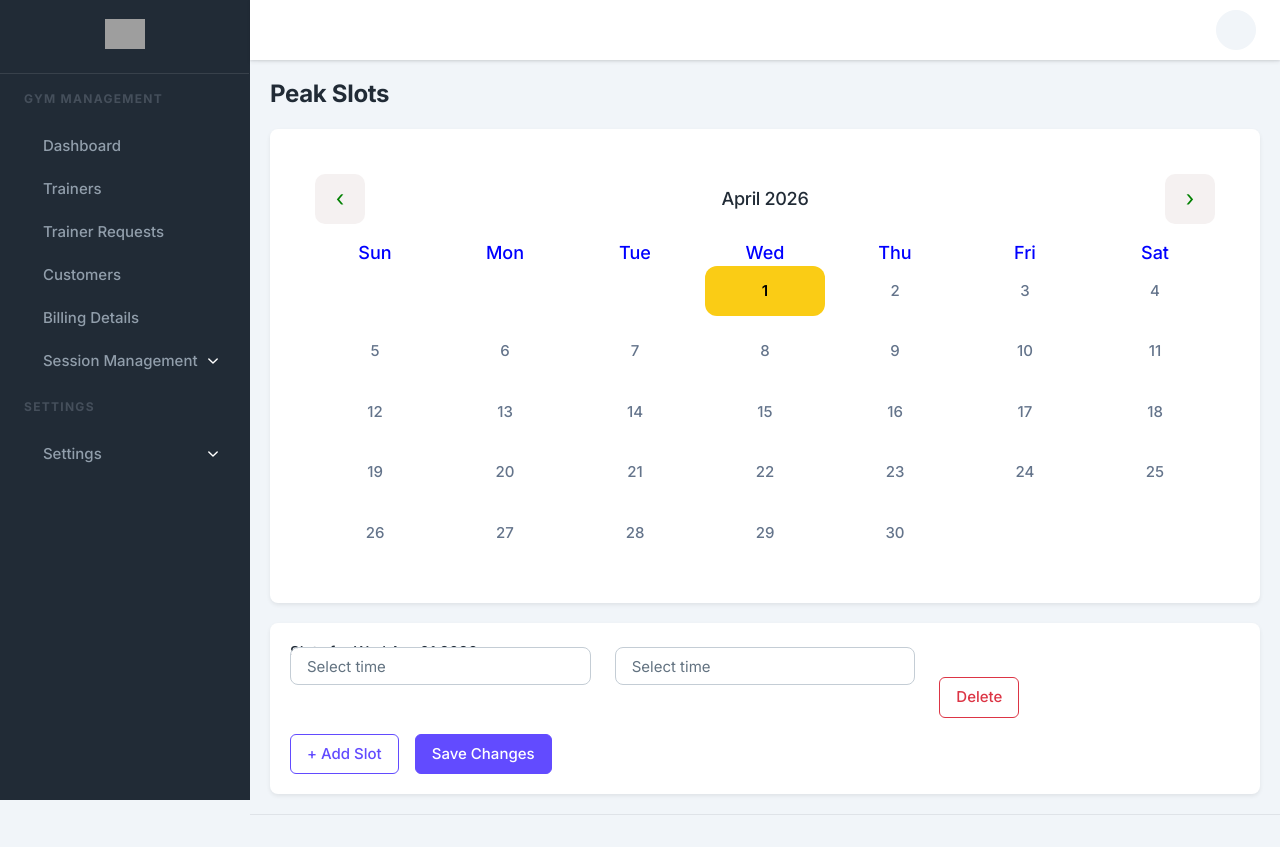
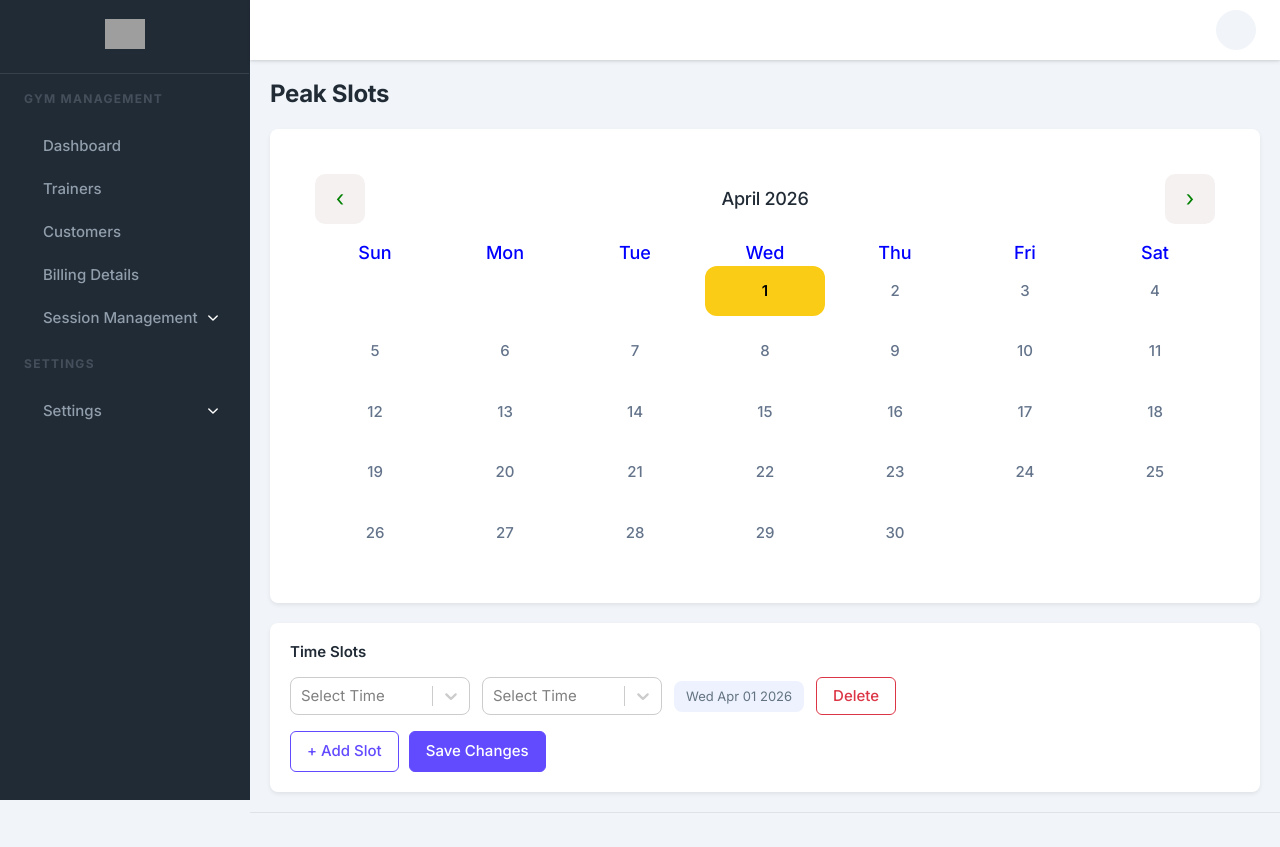
Before and after one commit to prafullvyas272/Fitness-admin-frontend, a Next.js app: page /availability-slots in a window 1280 px wide. Both pictures are taken after a click on the button "+ Add Slot". Built offline with nearby package versions, Linux system fonts and the light colour scheme; grey boxes are pictures that could not be loaded; a web font is replaced by a local one.

Commit message:
updated pages

```diff
--- a/package.json
+++ b/package.json
@@ -16,9 +16,11 @@
     "bootstrap": "^5.2.3",
     "eslint": "8.37.0",
     "eslint-config-next": "13.2.4",
+    "moment": "^2.30.1",
     "next": "13.2.4",
     "next-seo": "^5.15.0",
     "prism-react-renderer": "^1.3.5",
+    "rc-time-picker": "^3.7.3",
     "react": "18.2.0",
     "react-apexcharts": "^1.4.0",
     "react-bootstrap": "^2.7.2",
@@ -32,6 +34,7 @@
     "react-icons": "^5.5.0",
     "react-redux": "^9.2.0",
     "react-responsive": "^9.0.2",
+    "react-select": "^5.10.2",
     "sass": "^1.60.0",
     "sass-loader": "^13.2.2",
     "simplebar": "^6.2.4",
--- a/pages/availability-slots/index.js
+++ b/pages/availability-slots/index.js
@@ -1,7 +1,9 @@
 import { useState, useEffect } from "react";
-import { Card, Button, Row, Col, Form } from "react-bootstrap";
+import { Card, Button, Form } from "react-bootstrap";
 import DatePicker from "react-datepicker";
 import "react-datepicker/dist/react-datepicker.css";
+import Select from "react-select";
+import moment from "moment";
 
 export default function AvailabilitySlots() {
 
@@ -23,6 +25,43 @@ const [token, setToken] = useState(null);
     const m = String(date.getMonth() + 1).padStart(2, "0");
     const d = String(date.getDate()).padStart(2, "0");
     return `${y}-${m}-${d}`;
+  };
+
+  const addMinutesToTime = (time, minutesToAdd) => {
+    if (!time) return "";
+
+    return moment(time, "h:mm A")
+      .add(minutesToAdd, "minutes")
+      .format("h:mm A");
+  };
+
+  const generateTimeOptions = () => {
+    const times = [];
+    const start = 9 * 60;
+    const end = 21 * 60;
+
+    for (let i = start; i <= end; i += 15) {
+      const hours = Math.floor(i / 60);
+      const minutes = i % 60;
+
+      const ampm = hours >= 12 ? "PM" : "AM";
+      const formattedHour = hours % 12 || 12;
+
+      const label = `${formattedHour}:${minutes
+        .toString()
+        .padStart(2, "0")} ${ampm}`;
+
+      times.push({ value: label, label });
+    }
+
+    return times;
+  };
+
+  const timeOptions = generateTimeOptions();
+
+  const toTwentyFourHourTime = (time) => {
+    if (!time) return "";
+    return moment(time, "h:mm A").format("HH:mm");
   };
 
   /* ================= MONTH NAV ================= */
@@ -131,12 +170,8 @@ useEffect(() => {
       const loadedSlots =
         data?.data?.slots?.map((slot) => ({
           id: slot.id,
-          startTime: new Date(slot.startTime)
-            .toISOString()
-            .substring(11, 16),
-          endTime: new Date(slot.endTime)
-            .toISOString()
-            .substring(11, 16),
+          startTime: moment(slot.startTime).format("h:mm A"),
+          endTime: moment(slot.endTime).format("h:mm A"),
         })) || [];
 
       setSlots(loadedSlots);
@@ -162,6 +197,21 @@ useEffect(() => {
     const updated = [...slots];
     updated[index][field] = value;
     setSlots(updated);
+  };
+
+  const updateStartTimeWithAutoEnd = (index, value) => {
+    const updated = [...slots];
+    updated[index].startTime = value;
+    updated[index].endTime = addMinutesToTime(value, 45);
+    setSlots(updated);
+  };
+
+  const handleStartTimeChange = (index, value) => {
+    updateStartTimeWithAutoEnd(index, value);
+  };
+
+  const handleEndTimeChange = (index, value) => {
+    updateSlot(index, "endTime", value);
   };
 
   const deleteSlot = async (index) => {
@@ -195,7 +245,11 @@ useEffect(() => {
       return;
     }
 
-    if (slot.endTime <= slot.startTime) {
+    if (
+      moment(slot.endTime, "h:mm A").isSameOrBefore(
+        moment(slot.startTime, "h:mm A")
+      )
+    ) {
       alert("End time must be greater than start time.");
       return;
     }
@@ -205,6 +259,9 @@ useEffect(() => {
 
   try {
     for (let slot of slots) {
+
+      const formattedStartTime = toTwentyFourHourTime(slot.startTime);
+      const formattedEndTime = toTwentyFourHourTime(slot.endTime);
 
       if (slot.id) {
         await fetch(
@@ -217,8 +274,8 @@ useEffect(() => {
             },
             body: JSON.stringify({
               date: formatted,
-              startTime: `${formatted}T${slot.startTime}:00.000Z`,
-              endTime: `${formatted}T${slot.endTime}:00.000Z`,
+              startTime: `${formatted}T${formattedStartTime}:00.000Z`,
+              endTime: `${formatted}T${formattedEndTime}:00.000Z`,
             }),
           }
         );
@@ -235,8 +292,8 @@ useEffect(() => {
               date: formatted,
               peakSlots: [
                 {
-                  start: slot.startTime,
-                  end: slot.endTime,
+                  start: formattedStartTime,
+                  end: formattedEndTime,
                 },
               ],
             }),
@@ -329,10 +386,14 @@ useEffect(() => {
 
       {selectedDate && (
         <Card className="shadow-sm border-0 mt-4">
-          <Card.Body>
-
-            <h5 className="fw-semibold mb-3">
-              Slots for {selectedDate.toDateString()}
+          <Card.Body style={{ overflow: "visible" }}>
+            <h5
+              style={{
+                marginBottom: "16px",
+                fontWeight: "600",
+              }}
+            >
+              Time Slots
             </h5>
 
             {loadingSlots ? (
@@ -340,70 +401,110 @@ useEffect(() => {
             ) : (
               <>
                 {slots.map((slot, index) => (
-                  <Row key={index} className="mb-3">
-                    <Col md={4}>
-  <DatePicker
-  selected={
-    slot.startTime
-      ? new Date(`1970-01-01T${slot.startTime}`)
-      : null
+                  <div
+                    key={index}
+                    style={{
+                      display: "flex",
+                      alignItems: "center",
+                      gap: "12px",
+                      flexWrap: "wrap",
+                      marginBottom: "16px",
+                    }}
+                  >
+                    <div style={{ width: "180px" }}>
+                      <Select
+                        options={timeOptions}
+                        value={timeOptions.find(
+                          (t) => t.value === slot.startTime
+                        )}
+                        onChange={(selected) =>
+                          handleStartTimeChange(
+                            index,
+                            selected?.value || ""
+                          )
                         }
-  onChange={(date) => {
-    const hours = String(date.getHours()).padStart(2, "0");
-    const minutes = String(date.getMinutes()).padStart(2, "0");
-    updateSlot(index, "startTime", `${hours}:${minutes}`);
+                        placeholder="Select Time"
+                        menuPlacement="top"
+                        menuPosition="fixed"
+                        styles={{
+                          control: (base) => ({
+                            ...base,
+                            minHeight: "38px",
+                            borderRadius: "8px",
+                          }),
+                          menu: (base) => ({
+                            ...base,
+                            zIndex: 9999,
+                          }),
                         }}
-  showTimeSelect
-  showTimeSelectOnly
-  timeIntervals={15}
-  timeCaption="Time"
-  dateFormat="hh:mm aa"
-  placeholderText="Select time"
-  className="form-control"
                       />
-                    </Col>
+                    </div>
 
-                    <Col md={4}>
-                      <DatePicker
-  selected={
-    slot.endTime
-      ? new Date(`1970-01-01T${slot.endTime}`)
-      : null
+                    <div style={{ width: "180px" }}>
+                      <Select
+                        options={timeOptions}
+                        value={timeOptions.find(
+                          (t) => t.value === slot.endTime
+                        )}
+                        onChange={(selected) =>
+                          handleEndTimeChange(
+                            index,
+                            selected?.value || ""
+                          )
                         }
-  onChange={(date) => {
-    const hours = String(date.getHours()).padStart(2, "0");
-    const minutes = String(date.getMinutes()).padStart(2, "0");
-    updateSlot(index, "endTime", `${hours}:${minutes}`);
+                        placeholder="Select Time"
+                        menuPlacement="top"
+                        menuPosition="fixed"
+                        styles={{
+                          control: (base) => ({
+                            ...base,
+                            minHeight: "38px",
+                            borderRadius: "8px",
+                          }),
+                          menu: (base) => ({
+                            ...base,
+                            zIndex: 9999,
+                          }),
                         }}
-  showTimeSelect
-  showTimeSelectOnly
-  timeIntervals={15}
-  timeCaption="Time"
-  dateFormat="hh:mm aa"
-  placeholderText="Select time"
-  className="form-control"
                       />
-                    </Col>
+                    </div>
 
-                    <Col md={2}>
+                    <span
+                      style={{
+                        background: "#eef2ff",
+                        padding: "6px 12px",
+                        borderRadius: "8px",
+                        fontSize: "13px",
+                        whiteSpace: "nowrap",
+                      }}
+                    >
+                      {selectedDate.toDateString()}
+                    </span>
+
                     <Button
                       variant="outline-danger"
                       onClick={() => deleteSlot(index)}
+                      style={{
+                        height: "38px",
+                        display: "flex",
+                        alignItems: "center",
+                      }}
                     >
                       Delete
                     </Button>
-                    </Col>
-                  </Row>
+                  </div>
                 ))}
 
-                <Button
-                  variant="outline-primary"
-                  onClick={addSlot}
-                  className="me-3"
+                <div
+                  style={{
+                    marginTop: "16px",
+                    display: "flex",
+                    gap: "10px",
+                  }}
                 >
+                  <Button variant="outline-primary" onClick={addSlot}>
                     + Add Slot
                   </Button>
-
                   <Button
                     variant="primary"
                     onClick={handleSave}
@@ -411,6 +512,7 @@ useEffect(() => {
                   >
                     {saving ? "Saving..." : "Save Changes"}
                   </Button>
+                </div>
               </>
             )}
 
--- a/routes/DashboardRoutes.js
+++ b/routes/DashboardRoutes.js
@@ -42,13 +42,6 @@ export const DashboardMenu = [
     title: "Trainers",
     icon: "users",
     link: "/trainers",
-  },
-
-  {
-    id: uuid(),
-    title: "Trainer Requests",
-    icon: "users",
-    link: "/trainer-requests",
   },
 
   {
--- a/styles/_user.scss
+++ b/styles/_user.scss
@@ -2545,3 +2545,7 @@ border-radius:6px;
 .upload-btn:hover {
   opacity: 0.9;
 }
+
+h5 {
+  overflow: visible !important;
+}
```
Also changed, not shown: pages/customers/index.js (+48 -22 lines), pages/trainers.js (+23 -15 lines), pages/trainers/view/[id].js (+85 -38 lines), 1 other file (tests, documents, lock files or other folders). Lines whose indentation alone changed are shown as unchanged.
